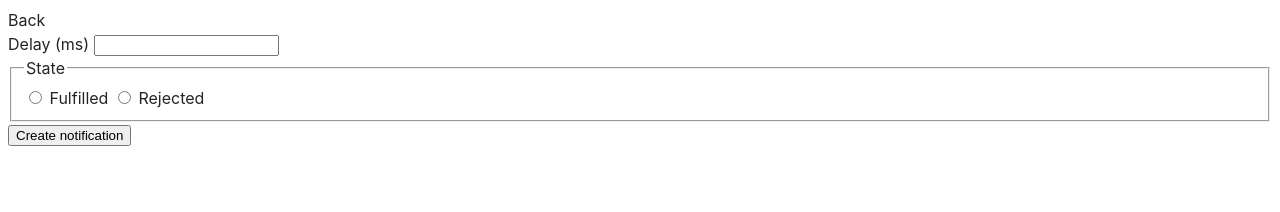
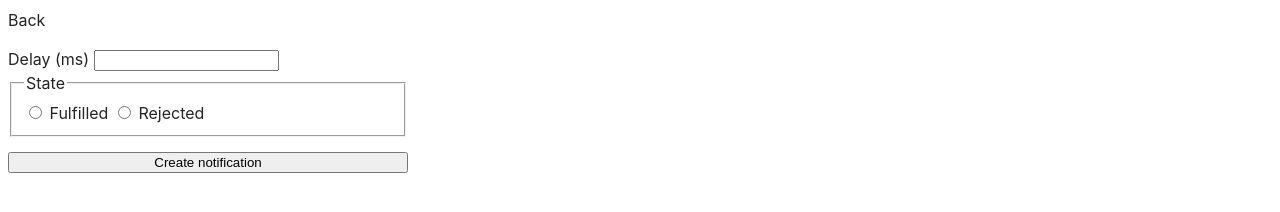
Before and after one commit to yasyasench/goit-js-hw-10, a website built with Vite: page src/2-snackbar.html in a window 1280 px wide. Built offline with nearby package versions, Linux system fonts and the light colour scheme.

Commit message:
snackbar style

```diff
--- a/src/2-snackbar.html
+++ b/src/2-snackbar.html
@@ -29,7 +29,7 @@
         </label>
       </fieldset>
 
-      <button type="submit">Create notification</button>
+      <button class="submit" type="submit">Create notification</button>
     </form>
     <script type="module" src="./js/2-snackbar.js"></script>
   </body>
--- a/src/css/styles.css
+++ b/src/css/styles.css
@@ -57,3 +57,13 @@
 .timer button {
   padding: 5px 10px;
 }
+
+.form {
+  margin-top: 15px;
+  max-width: 400px;
+}
+
+.submit {
+  margin-top: 15px;
+  width: 400px;
+}
```
